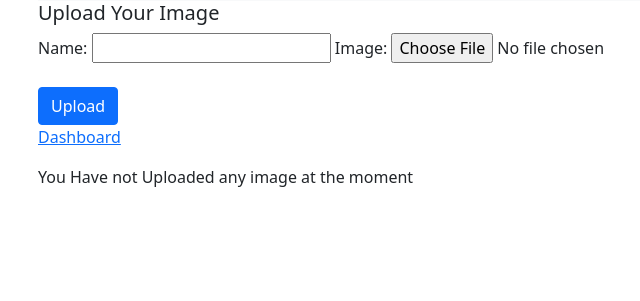
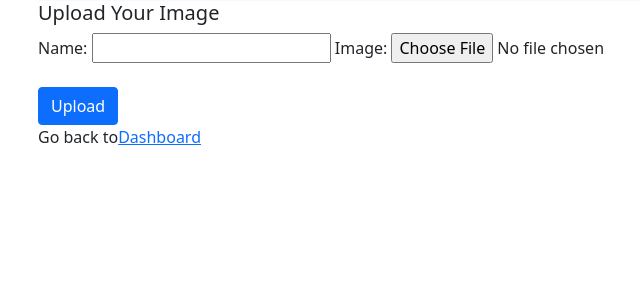
Before and after one commit to antonnifo/Django-watermark, a Django app: page /upload/ in a window 1280 px wide. Shown: the part 55-356 px from the top of the page, without its empty margins (44-684 px from the left). Run offline with Django 4.2, Linux system fonts and the light colour scheme; the visitor is signed in with stand-in values (Sample User, id 1); parts of the project's set-up code (start-up, migrations or seed data) failed here and were passed over.

Commit message:
link up pages2have flow

```diff
--- a/images/templates/images/watermark_image.html
+++ b/images/templates/images/watermark_image.html
@@ -3,29 +3,21 @@
 {% block content %}
 
 <h5>Upload Your Image</h5>
-
 <form method="post" action="{% url 'images:add_image' %}" enctype="multipart/form-data">
 
   <div class="mb-4">{% csrf_token %}
     {% for field in form %}
 
-        {{field.label_tag}} {{field}}
+        {{field.label_tag}}
+           {{field}}
+        {{field.errors}}
 
-        <div class="invalid-feedback">
-            {{field.errors}}
-        </div>
     {% endfor %}
   </div>
   <button type="submit" class="btn btn-primary">Upload</button>
 
 </form>
-<p>  <a href="{% url 'dashboard' %}">Dashboard</a></p>
 
-{% for item in images %}
-    <img src="{{item.image.url|watermark:"logo,position=br,opacity=35"}}" alt="" />
-{% empty %}
-
-<p>You Have not Uploaded any image at the moment</p>
-{% endfor %}
+<p>Go back to<a href="{% url 'dashboard' %}">Dashboard</a></p>
 
 {% endblock %}
```
Also changed, not shown: images/templates/images/my_images.html (+5 -2 lines).
